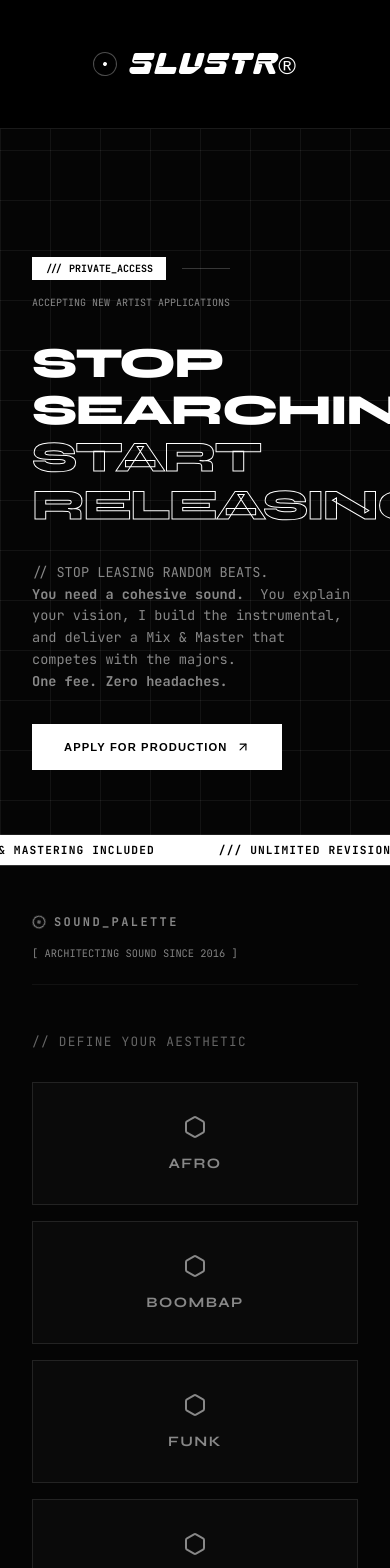
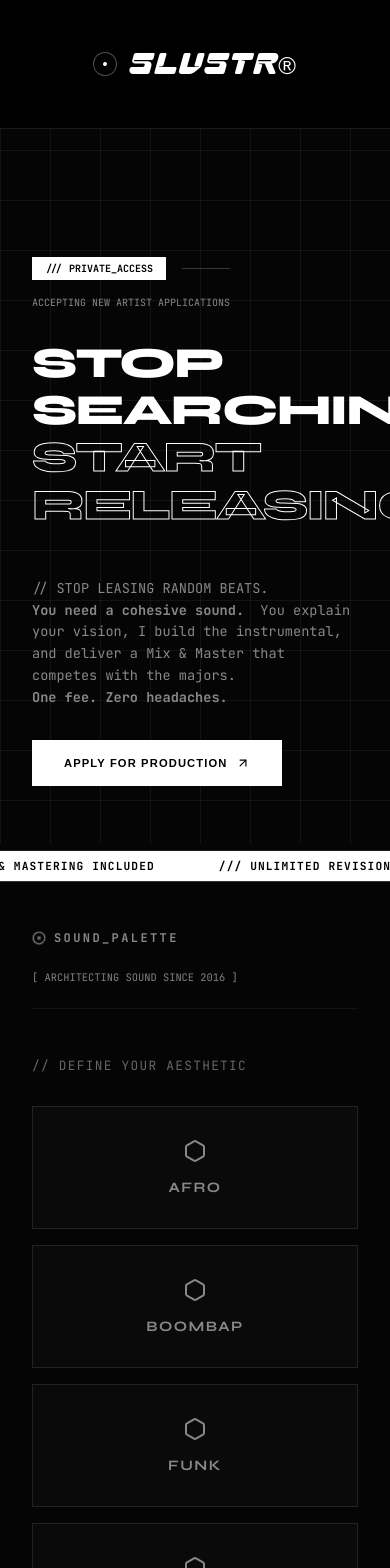
Before and after one commit to WebsitesDoLucas/slvstr-executive, a React (Vite) app: page / in a window 390 px wide. Shown: the top 1568 px of the page. Built offline with nearby package versions, Linux system fonts and the light colour scheme.

Commit message:
Fix clipped text on mobile G L and Sound Palette spacing

```diff
--- a/src/index.css
+++ b/src/index.css
@@ -18,7 +18,7 @@ html, body {
   font-family: 'JetBrains Mono', monospace;
   width: 100%;
   min-height: 100vh;
-  overflow-x: hidden; /* IMPORTANTE: Previne scroll lateral */
+  overflow-x: hidden; /* Previne scroll lateral geral */
   -webkit-font-smoothing: antialiased;
 }
 
@@ -59,7 +59,7 @@ html, body {
 
 @keyframes float { 0%, 100% { transform: translateY(0px); } 50% { transform: translateY(-10px); } }
 
-/* HERO TITLE */
+/* HERO TITLE (PC) */
 .hero-title {
   font-family: 'Syne', sans-serif;
   font-size: clamp(3rem, 6vw, 7rem);
@@ -69,6 +69,7 @@ html, body {
   letter-spacing: -0.04em;
   margin-bottom: 2rem;
   color: #fff;
+  word-break: normal;
   max-width: 100%;
   animation: float 6s ease-in-out infinite;
 }
@@ -164,13 +165,14 @@ html, body {
 .pricing-container { max-width: 1200px; margin: 0 auto; }
 .pricing-header { display: flex; justify-content: space-between; align-items: flex-end; border-bottom: 1px solid rgba(255,255,255,0.1); padding-bottom: 2rem; margin-bottom: 4rem; }
 
-/* BIG HEADING */
+/* BIG HEADING (PC) */
 .big-heading {
   font-family: 'Syne', sans-serif;
   font-size: clamp(2.5rem, 5vw, 4rem);
   font-weight: 900;
   text-transform: uppercase;
   line-height: 0.9;
+  word-break: normal;
 }
 
 .sub-heading { font-size: 0.7rem; color: #888; text-align: right; max-width: 150px; }
@@ -222,14 +224,14 @@ html, body {
   .nav-menu, .sidebar-bottom { display: none; }
   .logo-container { margin-bottom: 0; justify-content: center; width: 100%; padding: 1rem; }
 
-  /* Hero Fixes - OTIMIZADO PARA NÃO CORTAR */
+  /* Hero Fixes */
   .hero-section { padding: 4rem 2rem; min-height: 70vh; justify-content: flex-start; padding-top: 6rem; }
   .status-badge-container { flex-wrap: wrap; margin-top: 2rem; }
   .hero-title {
-    /* Tamanho baseado na largura do ecrã (vw) para caber sempre */
+    /* AJUSTE: 11vw para caber na horizontal, line-height 1.1 para não cortar em baixo */
     font-size: 11vw !important;
     line-height: 1.1;
-    margin-bottom: 2rem;
+    margin-bottom: 3rem;
     hyphens: none;
     word-break: normal;
   }
@@ -239,10 +241,11 @@ html, body {
   .workflow-section { padding: 4rem 2rem; }
   .workflow-grid { gap: 3rem; }
 
-  /* Catalog Fixes */
+  /* Catalog Fixes - Sound Palette sobreposto */
   .inventory-header-container { padding: 3rem 2rem; }
-  /* Empilha o título e a data para não ficarem pegados */
+  /* AJUSTE: Empilha o texto para dar espaço */
   .inventory-title-block { flex-direction: column; align-items: flex-start; gap: 1rem; padding-bottom: 1.5rem; }
+  .entry-count { margin-top: 0.5rem; display: block; }
   .genre-selection-container { padding: 0 2rem 3rem 2rem; }
   .grid-controls { padding: 1rem 2rem; flex-direction: column; align-items: flex-start; gap: 1rem; }
   .beat-grid-header { display: none; }
@@ -254,10 +257,12 @@ html, body {
   /* Pricing Fixes */
   .pricing-section { padding: 4rem 2rem; }
   .pricing-header { flex-direction: column; align-items: flex-start; gap: 1rem; margin-bottom: 3rem; }
+  /* AJUSTE: Tamanho seguro para "SELECT PROTOCOL" */
   .big-heading {
-    font-size: 10vw !important; /* Tamanho baseado em vw */
+    font-size: 9.5vw !important;
     word-break: normal;
     hyphens: none;
+    line-height: 1.1;
   }
   .sub-heading { text-align: left; max-width: 100%; }
 
```
